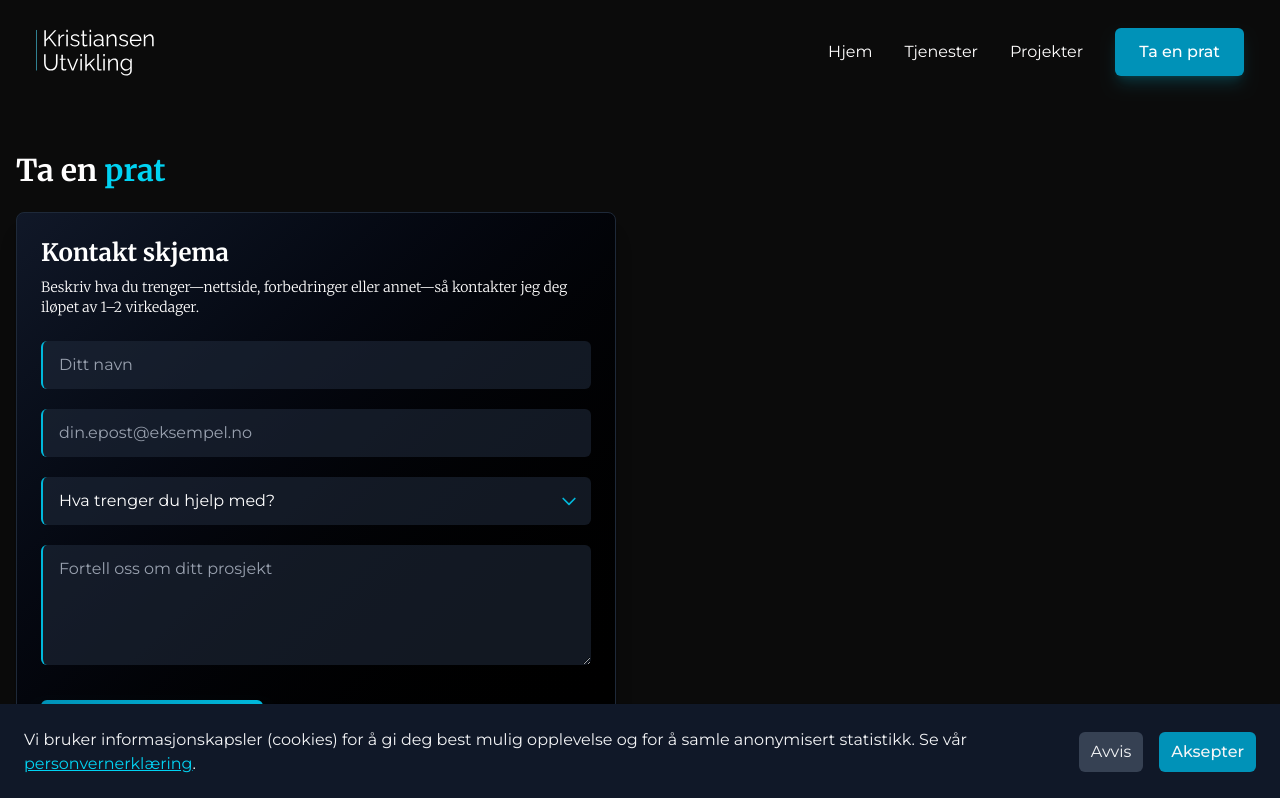
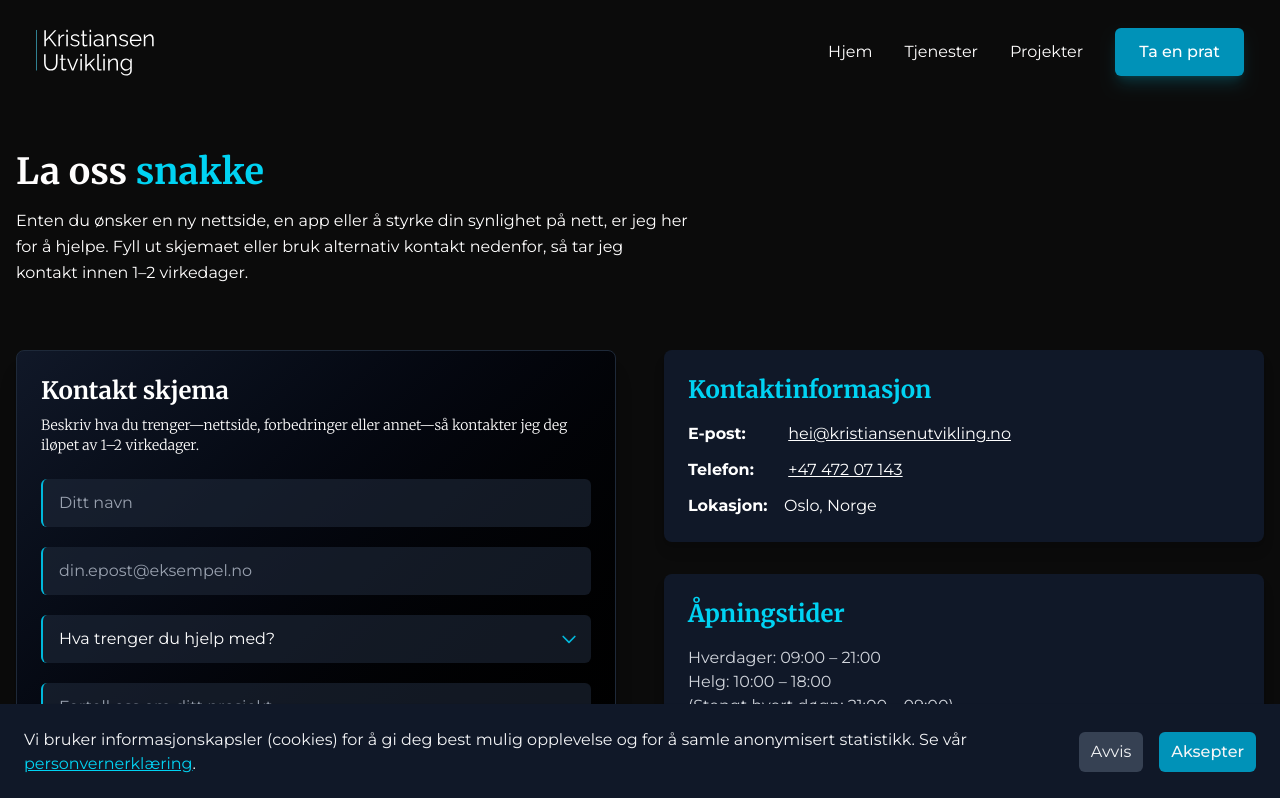
Before and after one commit to oddvarzk/kristiansenutvikling, a Next.js app: page /kontakt in a window 1280 px wide. Shown: the top 798 px of the page. Built offline with nearby package versions, Linux system fonts and the light colour scheme; no server answers.

Commit message:
Kontakt update

```diff
--- a/src/app/kontakt/page.tsx
+++ b/src/app/kontakt/page.tsx
@@ -1,21 +1,80 @@
+// src/app/kontakt/page.tsx
+
 import ContactForm from "../../components/KontaktForm";
 
 export const metadata = {
   title: "Kontakt | Kristiansen Utvikling",
   description:
-    "Ta kontakt med Kristiansen Utvikling for å kunne få på plass din nettside, app eller ordne synligere SEO for din nettside",
+    "Ta kontakt med Kristiansen Utvikling for å få hjelp med nettside, app eller SEO-optimalisering.",
 };
 
-export default function kontaktPage() {
+export default function KontaktPage() {
   return (
-    <div className="container mx-auto px-4 py-12">
-      <h1 className="text-3xl font-bold mb-6">
-        Ta en <span className="text-cyan-400">prat</span>
-      </h1>
+    <div className="container mx-auto px-4 py-12 space-y-16">
+      {/* Header Intro */}
+      <div className="max-w-2xl">
+        <h1 className="text-4xl font-bold">
+          La oss <span className="text-cyan-400">snakke</span>
+        </h1>
+        <p className="mt-4 leading-relaxed">
+          Enten du ønsker en ny nettside, en app eller å styrke din synlighet på
+          nett, er jeg her for å hjelpe. Fyll ut skjemaet eller bruk alternativ
+          kontakt nedenfor, så tar jeg kontakt innen 1–2 virkedager.
+        </p>
+      </div>
+
       <div className="grid grid-cols-1 md:grid-cols-2 gap-12">
-        {" "}
-        <div className="w-full">
+        {/* Form Column */}
+        <div>
           <ContactForm />
+        </div>
+
+        {/* Info Column */}
+        <div className="space-y-8">
+          {/* Contact Info Card */}
+          <section className="bg-gray-900 text-white p-6 rounded-lg shadow-lg">
+            <h2 className="text-2xl font-semibold mb-4 text-cyan-400">
+              Kontaktinformasjon
+            </h2>
+            <ul className="space-y-3">
+              <li>
+                <strong className="inline-block w-24">E-post:</strong>{" "}
+                <a
+                  href="mailto:hei@kristiansenutvikling.no"
+                  className="underline hover:text-cyan-300"
+                >
+                  hei@kristiansenutvikling.no
+                </a>
+              </li>
+              <li>
+                <strong className="inline-block w-24">Telefon:</strong>{" "}
+                <a
+                  href="tel:+4747207143"
+                  className="underline hover:text-cyan-300"
+                >
+                  +47 472 07 143
+                </a>
+              </li>
+              <li>
+                <strong className="inline-block w-24">Lokasjon:</strong>
+                Oslo, Norge
+              </li>
+            </ul>
+          </section>
+
+          {/* Opening Hours Card */}
+          <section className="bg-gray-900 text-white p-6 rounded-lg shadow-lg">
+            <h2 className="text-2xl font-semibold mb-4 text-cyan-400">
+              Åpningstider
+            </h2>
+            <p className="text-gray-300">
+              Hverdager: 09:00 – 21:00
+              <br />
+              Helg: 10:00 – 18:00
+              <br />
+              (Stengt hvert døgn: 21:00 – 09:00)
+            </p>
+          </section>
         </div>
       </div>
     </div>
```
